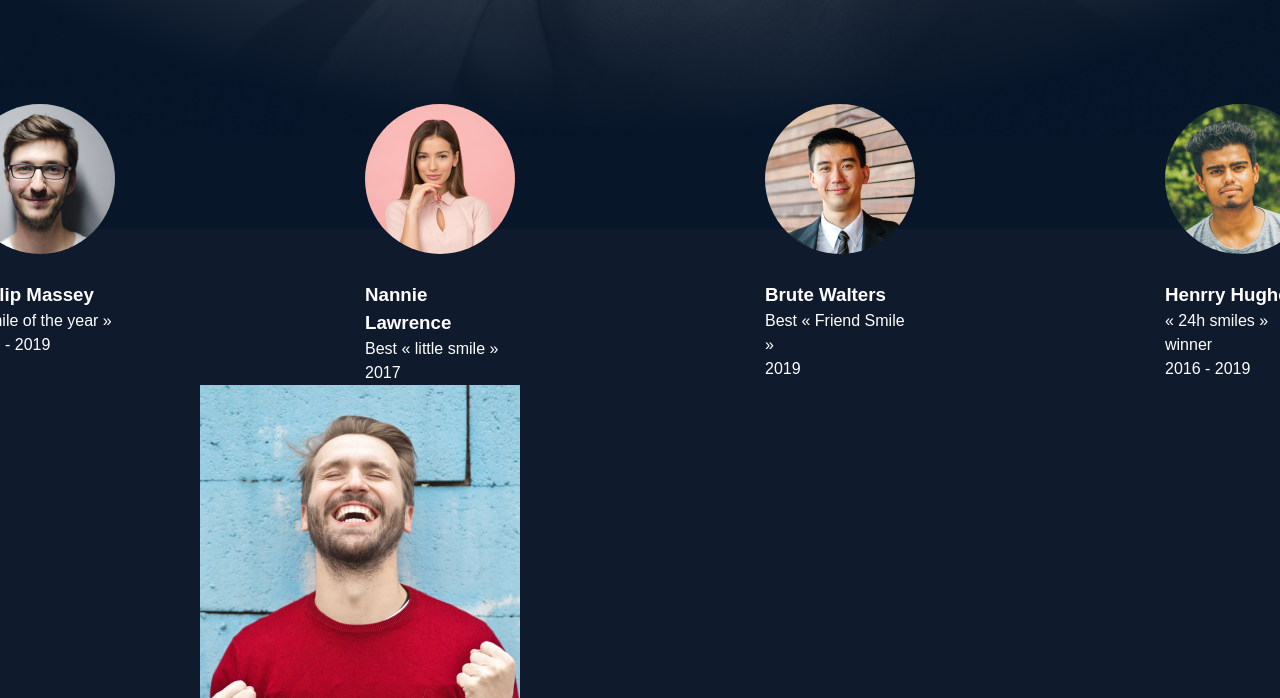
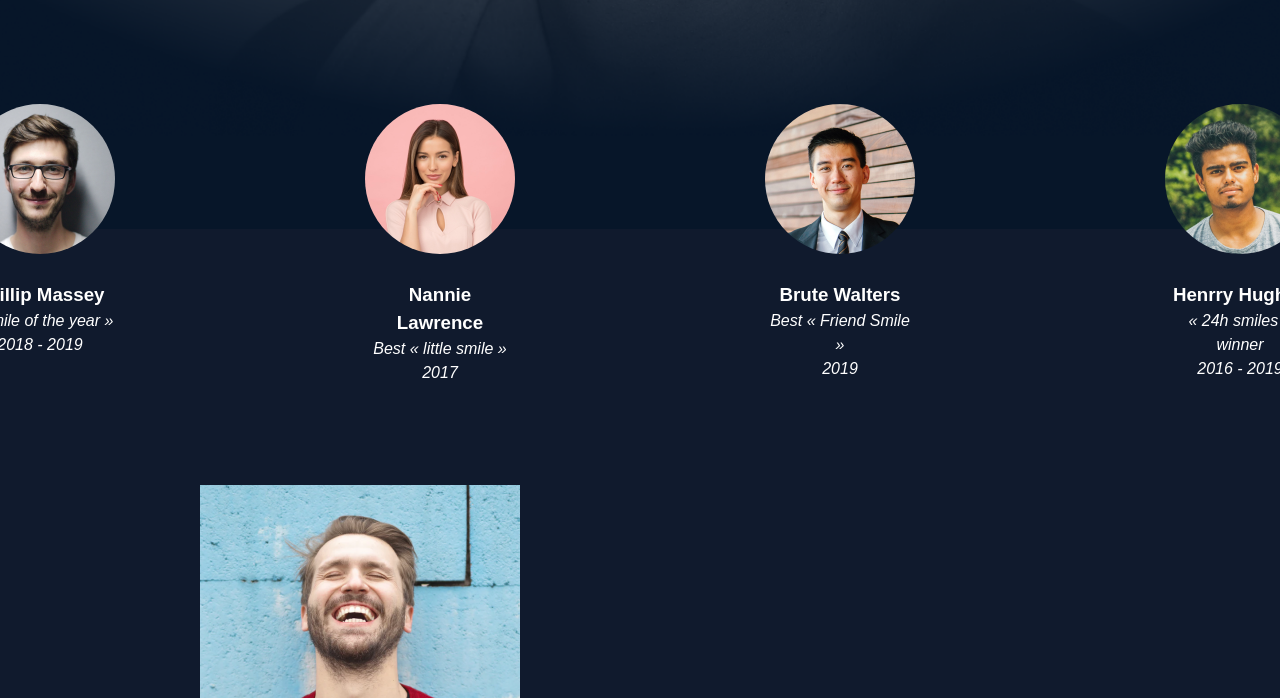
Before and after one commit to Nick-Lemy/alu-web-development, a plain HTML site: page css_advanced/index.html in a window 1280 px wide. Shown: the part 755-1453 px from the top of the page. Drawn offline with Linux system fonts and the light colour scheme.

Commit message:
some adjustments

```diff
--- a/css_advanced/styles.css
+++ b/css_advanced/styles.css
@@ -59,6 +59,7 @@ main{
     display: flex;
     flex-direction: column;
     align-items: center;
+    margin-bottom: 100px;
 }
 
 .section-1 .get-schooled{
@@ -97,6 +98,7 @@ main{
     padding: 10px 10px;
     width: 185px;
     height: 50px;
+    box-shadow: #131313;
 }
 
 .section-1 .learn-from-pros{
@@ -123,8 +125,14 @@ main{
 }
 
 .section-1 .learn-from-pros .pros div{
+    align-items: center;
+    text-align: center;
+}
 
+.section-1 .learn-from-pros .pros div p{
+    font-style: italic;
 }
+
 
 .section-1 .learn-from-pros .pros img{
     width: 150px;
```
